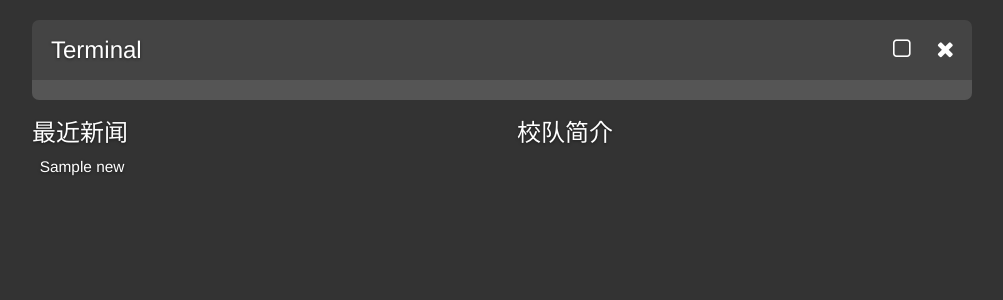
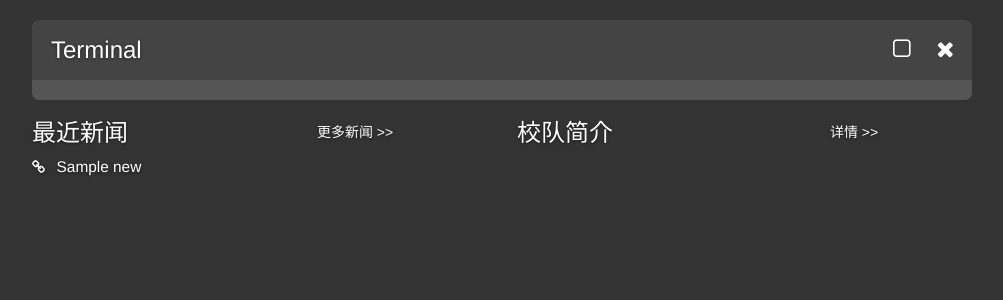
Before and after one commit to Raynxxx/CUIT-ACM-Website, a Flask app: page / in a window 1280 px wide. Shown: the part 74-374 px from the top of the page, without its empty margins (138-1141 px from the left). Run offline with Flask 2, Linux system fonts and the light colour scheme; tables that the repository leaves empty hold one stand-in row (values such as "Sample post"); parts of the project's set-up code (start-up, migrations or seed data) failed here and were passed over; some libraries are stand-ins or nearby versions.

Commit message:
bug fixes

```diff
--- a/static/css/index.css
+++ b/static/css/index.css
@@ -87,3 +87,19 @@ body {
   border: solid 1px #fff;
   background-color: #fff;
 }
+
+.index-info h3 {
+  display: inline-block;
+  vertical-align: middle;
+}
+.index-info .more-link {
+  margin-top: 15px;
+}
+.index-info .more-link a {
+  color: #fff;
+}
+.index-info .more-link a:hover {
+  color: #333;
+  border: solid 1px #fff;
+  background-color: #fff;
+}
--- a/static/highlight/monokai_sublime.css
+++ b/static/highlight/monokai_sublime.css
@@ -159,6 +159,6 @@ Monokai Sublime style. Derived from Monokai by noformnocontent http://nn.mit-lic
   background-color: #555;
   font-family: "Consolas", sans-serif !important;
 }
-code {
+.background-code code {
   font-size: 3em !important;
 }
--- a/templates/index/index.html
+++ b/templates/index/index.html
@@ -65,15 +65,25 @@
       </div>
     </div>
   </div>
-  <div class="row">
+  <div class="row index-info">
     <div class="col-sm-5">
-      <h3>最近新闻</h3>
+      <div>
+        <h3>最近新闻</h3>
+        <div class="pull-right more-link">
+          <a class="btn btn-link" href="{{ url_for('main.news_list') }}">更多新闻 >></a>
+        </div>
+      </div>
       {% for news in recent_news %}
-        <p class="leading"><a href="{{ url_for('main.news', url=news.url) }}">{{ news.title }}</a></p>
+        <p class="leading"><i class="fa fa-link"></i> <a href="{{ url_for('main.news', url=news.url) }}">{{ news.title }}</a></p>
       {% endfor %}
     </div>
     <div class="col-sm-offset-1 col-sm-5">
-      <h3>校队简介</h3>
+      <div>
+        <h3>校队简介</h3>
+        <div class="pull-right more-link">
+          <a class="btn btn-link" href="{{ url_for('main.news_list') }}">详情 >></a>
+        </div>
+      </div>
     </div>
   </div>
 </div> <!-- /container -->
--- a/templates/index/news_list.html
+++ b/templates/index/news_list.html
@@ -1,6 +1,7 @@
 {% extends "index/base.html" %}
 {% block head %}
   <link rel="stylesheet" href="{{ url_for('static', filename='css/article.css') }}"/>
+  <link rel="stylesheet" href="{{ url_for('static', filename='highlight/monokai_sublime.css') }}"/>
 {% endblock %}
 
 {% block content %}
--- a/templates/index/viewcode.html
+++ b/templates/index/viewcode.html
@@ -52,5 +52,6 @@
       hljs.highlightBlock(block);
     });
   });
+
 </script>
 {% endblock %}
```
Also changed, not shown: static/css/article.css (+8 -3 lines), templates/admin/post_news.html (+12 -1 lines), templates/index/news.html (+11 -0 lines).
